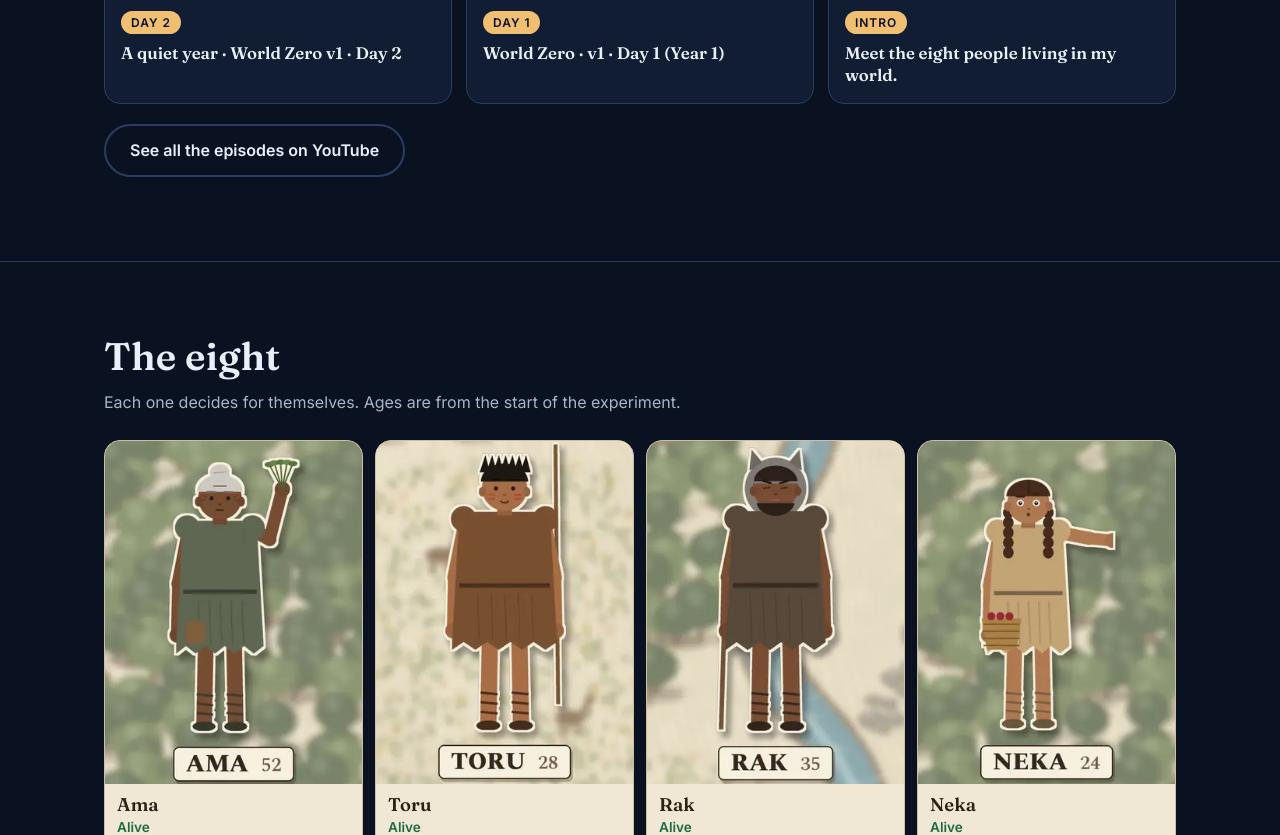
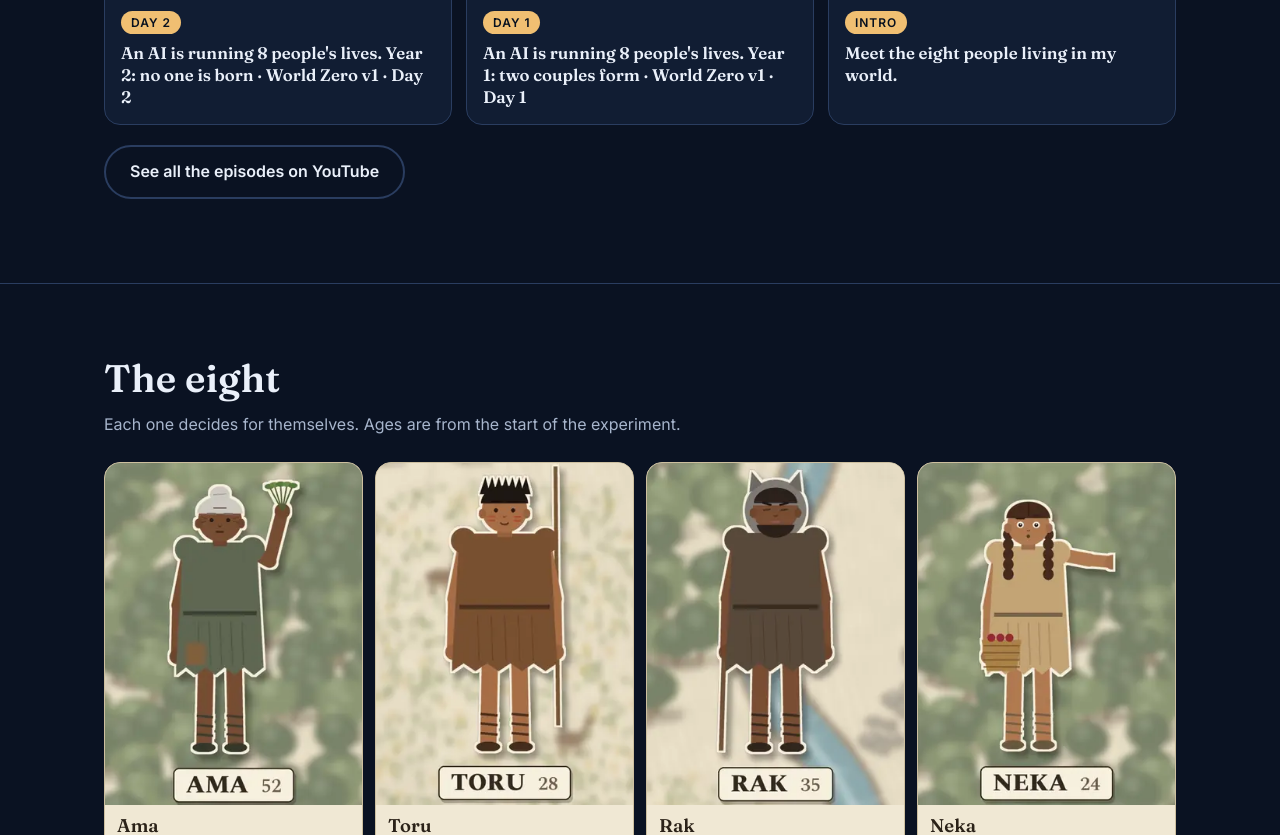
Before and after one commit to Innovachap/theworldzero, a plain HTML site: page index.html in a window 1280 px wide. Shown: the part 4530-5365 px from the top of the page. Drawn offline with Linux system fonts and the light colour scheme.

Commit message:
Títulos nuevos de los Days 1 y 2 (iguales a YouTube, 25-11)
Co-Authored-By: Claude Opus 5.5 <noreply@anthropic.com>

```diff
--- a/data/progreso.json
+++ b/data/progreso.json
@@ -2,7 +2,7 @@
  "_leeme": "Para agregar un Day: sumar un objeto a 'days' (misma forma que el Day 1), sus entradas en 'people' si cambia alguien y, si hay un descubrimiento, cambiar 'milestones'. Solo datos ya publicados. Cada cifra lleva su fuente. La pagina lo dibuja sola.",
  "experiment": "World Zero",
  "version": 1,
- "updated": "2026-11-24",
+ "updated": "2026-11-25",
  "sources": {
   "video": "Video del Day (tarjetas de estacion y escenas en pantalla)",
   "desc": "Descripcion publica del video en YouTube",
@@ -160,11 +160,11 @@
    "date": "2026-11-23",
    "ytid": "Z0EItvUk2rA",
    "title": {
-    "en": "World Zero · v1 · Day 1 (Year 1)",
-    "es": "World Zero · v1 · Día 1 (Año 1)",
-    "pt": "World Zero · v1 · Dia 1 (Ano 1)",
-    "fr": "World Zero · v1 · Jour 1 (Année 1)",
-    "de": "World Zero · v1 · Tag 1 (Jahr 1)"
+    "en": "An AI is running 8 people's lives. Year 1: two couples form · World Zero v1 · Day 1",
+    "es": "An AI is running 8 people's lives. Year 1: two couples form · World Zero v1 · Day 1",
+    "pt": "An AI is running 8 people's lives. Year 1: two couples form · World Zero v1 · Day 1",
+    "fr": "An AI is running 8 people's lives. Year 1: two couples form · World Zero v1 · Day 1",
+    "de": "An AI is running 8 people's lives. Year 1: two couples form · World Zero v1 · Day 1"
    },
    "headline": {
     "en": "Something changes",
@@ -342,11 +342,11 @@
    "date": "2026-11-24",
    "ytid": "NhsyQsXymkM",
    "title": {
-    "en": "A quiet year · World Zero v1 · Day 2",
-    "es": "A quiet year · World Zero v1 · Day 2",
-    "pt": "A quiet year · World Zero v1 · Day 2",
-    "fr": "A quiet year · World Zero v1 · Day 2",
-    "de": "A quiet year · World Zero v1 · Day 2"
+    "en": "An AI is running 8 people's lives. Year 2: no one is born · World Zero v1 · Day 2",
+    "es": "An AI is running 8 people's lives. Year 2: no one is born · World Zero v1 · Day 2",
+    "pt": "An AI is running 8 people's lives. Year 2: no one is born · World Zero v1 · Day 2",
+    "fr": "An AI is running 8 people's lives. Year 2: no one is born · World Zero v1 · Day 2",
+    "de": "An AI is running 8 people's lives. Year 2: no one is born · World Zero v1 · Day 2"
    },
    "headline": {
     "en": "A quiet year",
--- a/index.html
+++ b/index.html
@@ -109,7 +109,7 @@
     <div class="wrap">
       <h2 id="h-episodes" data-i18n="ep_title">Episodes</h2>
       <p class="sub" data-i18n="ep_lead">One Short per Day, newest first. Each one is a summary of a year.</p>
-      <div data-view="episodes"><!--wz:episodes--><ul class="eps"><li class="ep"><a href="https://www.youtube.com/shorts/NhsyQsXymkM"><img src="https://i.ytimg.com/vi/NhsyQsXymkM/hqdefault.jpg" alt="Thumbnail of the video: A quiet year · World Zero v1 · Day 2" width="480" height="360" loading="lazy" decoding="async"><span class="badge">Day 2</span><span class="et">A quiet year · World Zero v1 · Day 2</span></a></li><li class="ep"><a href="https://www.youtube.com/shorts/Z0EItvUk2rA"><img src="https://i.ytimg.com/vi/Z0EItvUk2rA/hqdefault.jpg" alt="Thumbnail of the video: World Zero · v1 · Day 1 (Year 1)" width="480" height="360" loading="lazy" decoding="async"><span class="badge">Day 1</span><span class="et">World Zero · v1 · Day 1 (Year 1)</span></a></li><li class="ep"><a href="https://www.youtube.com/shorts/1P0STwFFDDE"><img src="https://i.ytimg.com/vi/1P0STwFFDDE/hqdefault.jpg" alt="Thumbnail of the video: Meet the eight people living in my world." width="480" height="360" loading="lazy" decoding="async"><span class="badge">Intro</span><span class="et">Meet the eight people living in my world.</span></a></li></ul><!--/wz:episodes--></div>
+      <div data-view="episodes"><!--wz:episodes--><ul class="eps"><li class="ep"><a href="https://www.youtube.com/shorts/NhsyQsXymkM"><img src="https://i.ytimg.com/vi/NhsyQsXymkM/hqdefault.jpg" alt="Thumbnail of the video: An AI is running 8 people&#39;s lives. Year 2: no one is born · World Zero v1 · Day 2" width="480" height="360" loading="lazy" decoding="async"><span class="badge">Day 2</span><span class="et">An AI is running 8 people&#39;s lives. Year 2: no one is born · World Zero v1 · Day 2</span></a></li><li class="ep"><a href="https://www.youtube.com/shorts/Z0EItvUk2rA"><img src="https://i.ytimg.com/vi/Z0EItvUk2rA/hqdefault.jpg" alt="Thumbnail of the video: An AI is running 8 people&#39;s lives. Year 1: two couples form · World Zero v1 · Day 1" width="480" height="360" loading="lazy" decoding="async"><span class="badge">Day 1</span><span class="et">An AI is running 8 people&#39;s lives. Year 1: two couples form · World Zero v1 · Day 1</span></a></li><li class="ep"><a href="https://www.youtube.com/shorts/1P0STwFFDDE"><img src="https://i.ytimg.com/vi/1P0STwFFDDE/hqdefault.jpg" alt="Thumbnail of the video: Meet the eight people living in my world." width="480" height="360" loading="lazy" decoding="async"><span class="badge">Intro</span><span class="et">Meet the eight people living in my world.</span></a></li></ul><!--/wz:episodes--></div>
       <p class="more"><a class="btn ghost" href="https://www.youtube.com/@worldzeroexperiment/shorts" data-i18n="ep_all">See all the episodes on YouTube</a></p>
     </div>
   </section>
```
